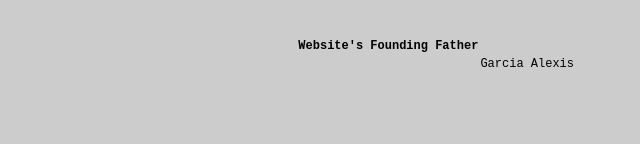
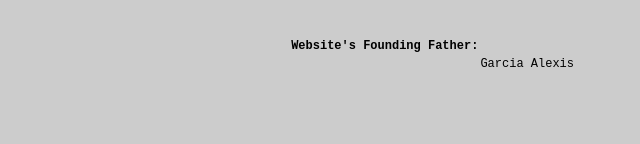
Before and after one commit to Alex7uz/Proyecto-Crisol-Noviembre, a plain HTML site: page index.html in a window 1280 px wide. Shown: the part 2429-2573 px from the top of the page, 640-1280 px from the left. Drawn offline with Linux system fonts and the light colour scheme.

Commit message:
Footer Contents changed again

```diff
--- a/index.html
+++ b/index.html
@@ -59,7 +59,7 @@
                 <div>
                     <table>
                         <tr>
-                          <th>Website's Founding Father<tr></tr>
+                          <th>Website's Founding Father:<tr></tr>
                         <td><td>Garcia Alexis</td><tr></tr>
                       </table>
                 </div>
```
